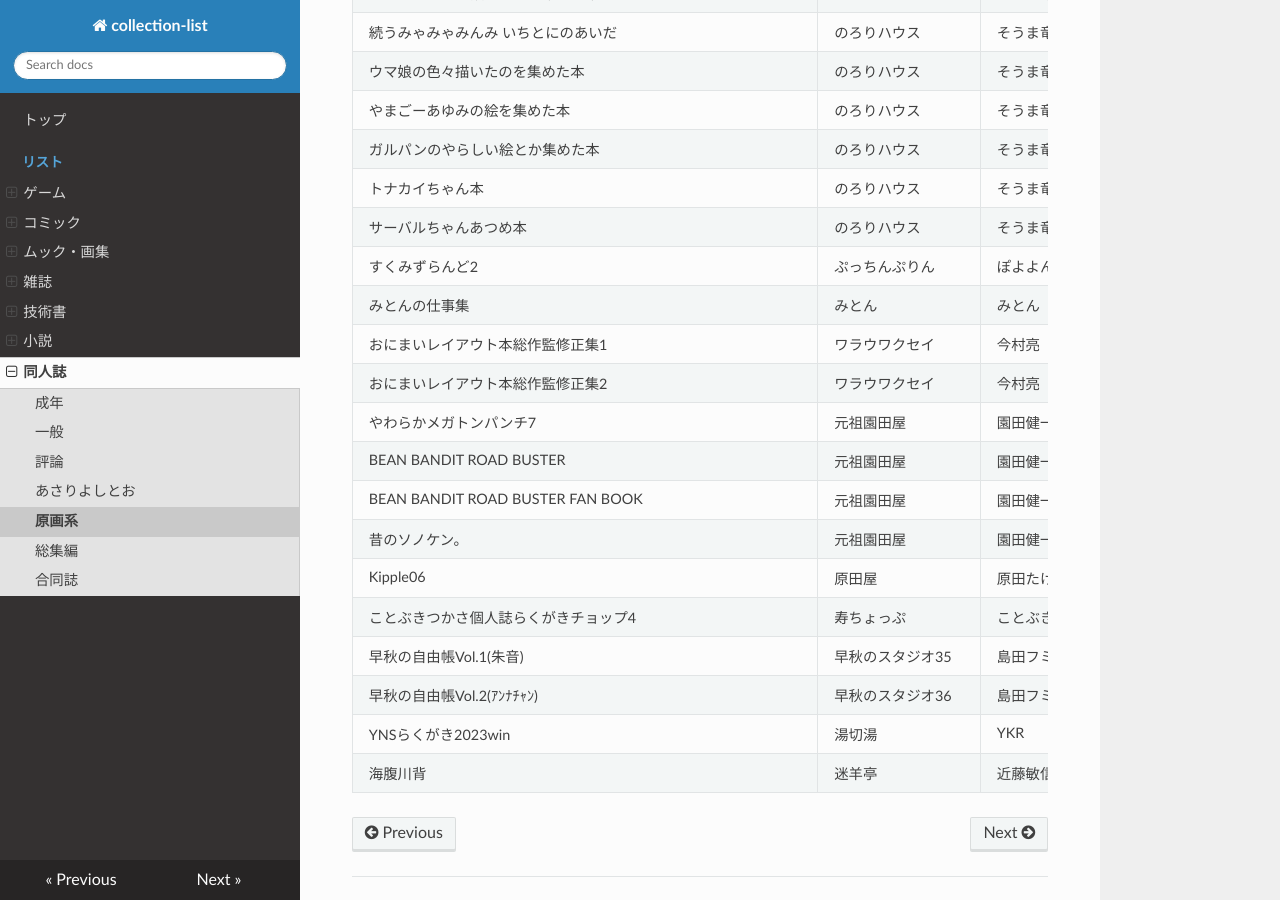
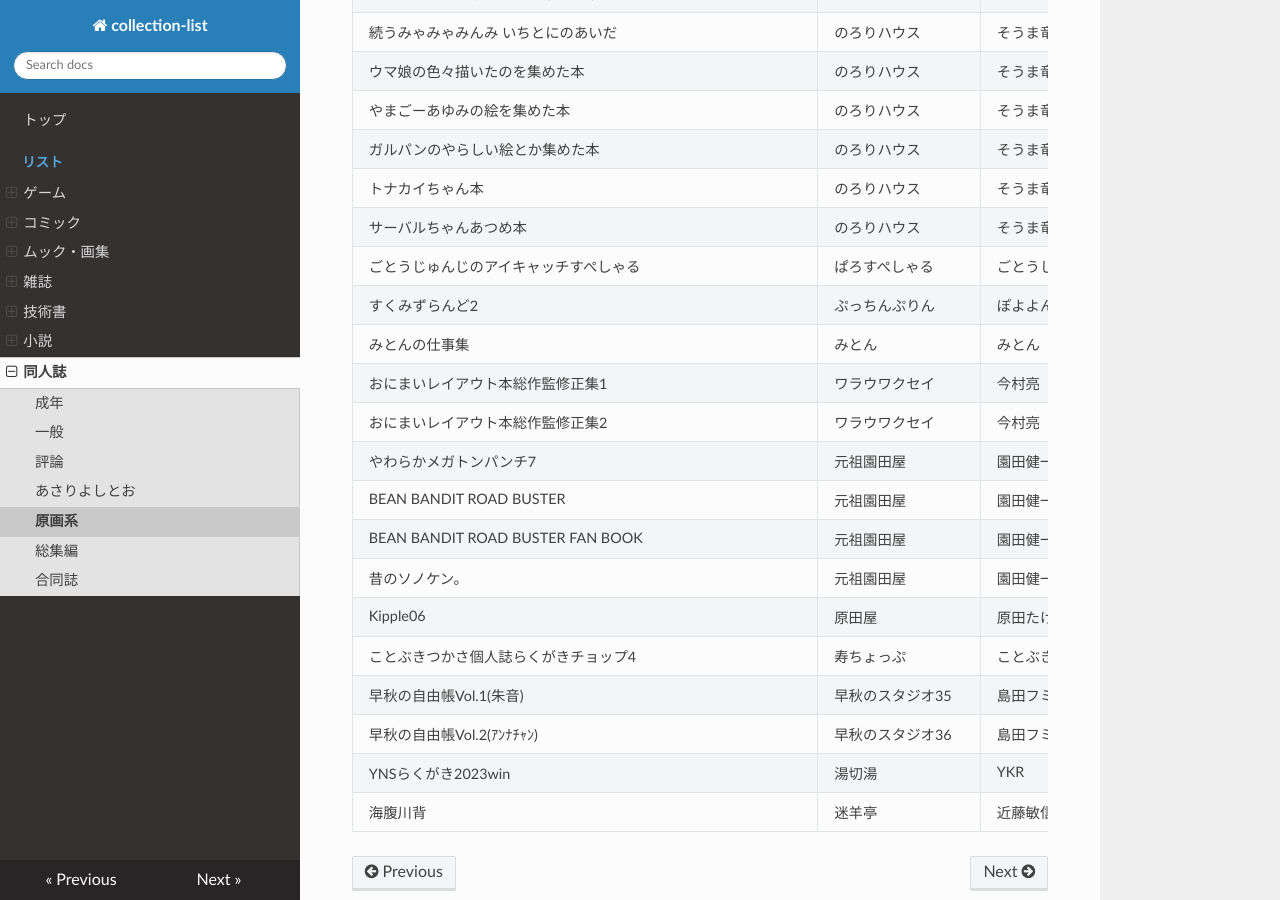
Before and after one commit to tutinoko364/collection-list, an MkDocs documentation site: the page built from docs/doujinshi/doujinshi-genga.md, in a window 1280 px wide and 900 px high, scrolled down 1730 px. Built offline with MkDocs 1.6.1, drawn with Linux system fonts in a browser that asks for light colours; nearby versions of some CDN libraries.

Commit message:
collection-list

```diff
--- a/docs/doujinshi/doujinshi-genga.md
+++ b/docs/doujinshi/doujinshi-genga.md
@@ -47,6 +47,7 @@
 | ガルパンのやらしい絵とか集めた本 | のろりハウス | そうま竜也 | 2022/8/13 | ガールズアンドパンツァー | - | B5 |
 | トナカイちゃん本 | のろりハウス | そうま竜也 | 2023/12/30 | けものフレンズ | - | B5 |
 | サーバルちゃんあつめ本 | のろりハウス | そうま竜也 | "	2024/4/29" | けものフレンズ | - | B5 |
+| ごとうじゅんじのアイキャッチすぺしゃる | ぱろすぺしゃる | ごとうじゅんじ | 2017/8/12 | ハイスクールD×D | 原画集 | A4 |
 | すくみずらんど2 | ぷっちんぷりん | ぽよよんろっく | 2005/11/3 | オリジナル | - | B5 |
 | みとんの仕事集 | みとん | みとん | 2023/12/31 | おにまい | 原画集 | B5 |
 | おにまいレイアウト本総作監修正集1 | ワラウワクセイ | 今村亮 | 2023/8/13 | おにまい | 原画集 | B5 |
--- a/docs/table-file/doujinshi/doujinshi-genga.csv
+++ b/docs/table-file/doujinshi/doujinshi-genga.csv
@@ -46,6 +46,7 @@ QUMAPON PEACOCK,くまちゃん製麺,松隈勇樹,2023/12/31,おにまい,原
 ガルパンのやらしい絵とか集めた本,のろりハウス,そうま竜也,2022/8/13,ガールズアンドパンツァー,-,B5
 トナカイちゃん本,のろりハウス,そうま竜也,2023/12/30,けものフレンズ,-,B5
 サーバルちゃんあつめ本,のろりハウス,そうま竜也,"	2024/4/29",けものフレンズ,-,B5
+ごとうじゅんじのアイキャッチすぺしゃる,ぱろすぺしゃる,ごとうじゅんじ,2017/8/12,ハイスクールD×D,原画集,A4
 すくみずらんど2,ぷっちんぷりん,ぽよよんろっく,2005/11/3,オリジナル,-,B5
 みとんの仕事集,みとん,みとん,2023/12/31,おにまい,原画集,B5
 おにまいレイアウト本総作監修正集1,ワラウワクセイ,今村亮,2023/8/13,おにまい,原画集,B5
```
Also changed, not shown: site/doujinshi/doujinshi-genga.html, site/index.html, site/search/search_index.json, site/table-file/doujinshi/doujinshi-genga.csv, 1 other file.
